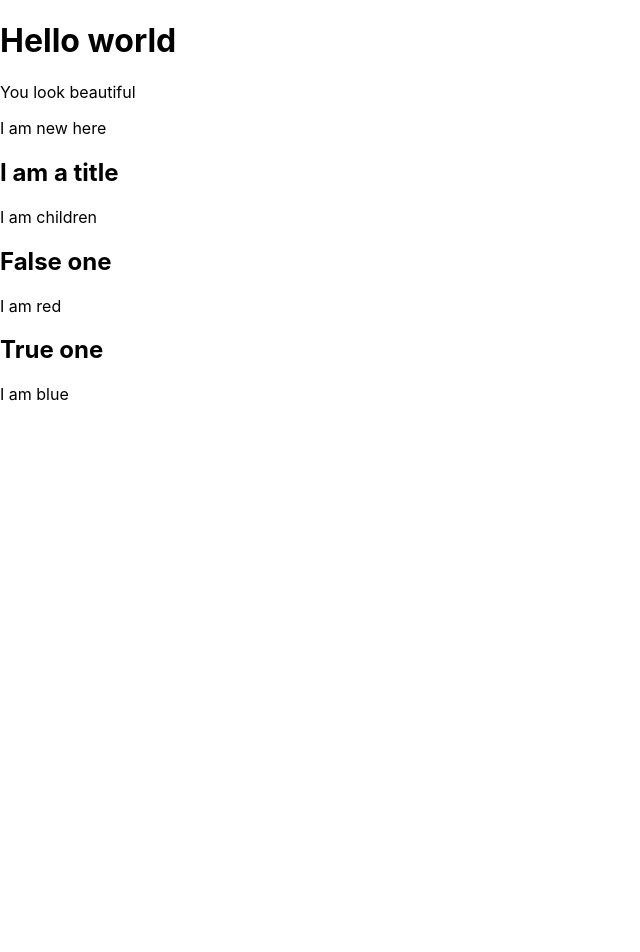
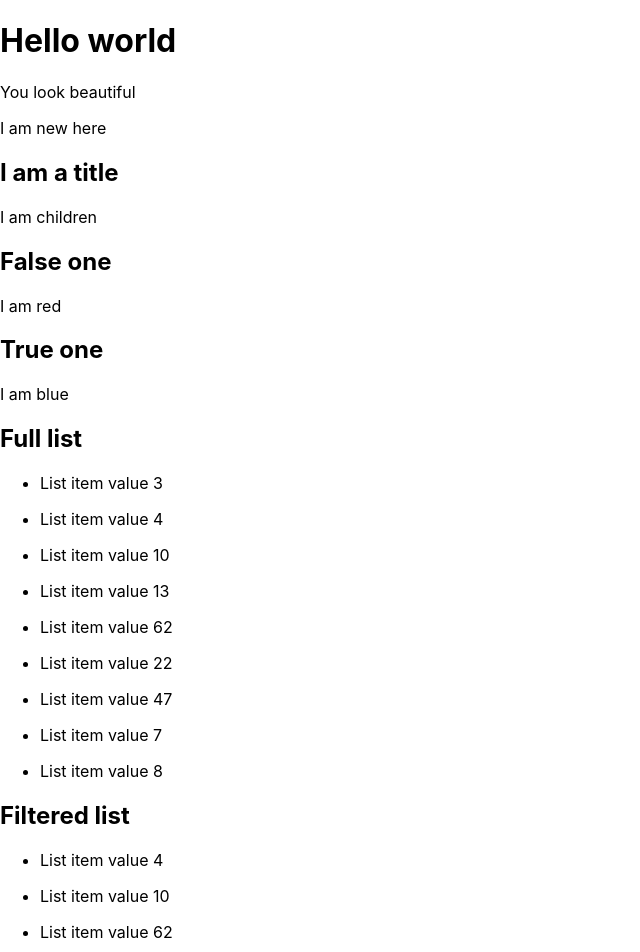
Before and after one commit to aldask/react-fundamentals, a React (Create React App) app in the folder react-fundamentals/: page / in a window 1280 px wide. Shown: the top 952 px of the page, without its empty margins (0-640 px from the left). Before the commit the page ends 800 px from the top, so only its background shows below. Built offline with nearby package versions, Linux system fonts and the light colour scheme.

Commit message:
lists rendering

```diff
--- a/react-fundamentals/src/App.js
+++ b/react-fundamentals/src/App.js
@@ -3,9 +3,23 @@
 import ChildrenWithTitle from './ChildrenWithTitle';
 import { FirstReactComponent } from './FirstReactComponent';
 import ConditionalRenderingComponent from './ConditionalRenderingComponent';
+import listForRender from './RenderingLists';
 
 
 function App() {
+  const notFiltered = listForRender.map((item) => (
+    <ul key={item.value}>
+      <li>{item.name}</li>
+    </ul>
+  ));
+
+  const filteredItems = listForRender.filter(item => item.value % 2 === 0);
+  const filtered = filteredItems.map((item) => (
+    <ul key={item.value}>
+      <li>{item.name}</li>
+    </ul>
+  ));
+
   return (
     <div>
       <h1>Hello world</h1>
@@ -21,6 +35,14 @@
       <h2>True one</h2>
       <ConditionalRenderingComponent
         isBlue = {true}/>
+      <section>
+        <h1>Full list</h1>
+        {notFiltered}
+      </section>
+      <section>
+        <h1>Filtered list</h1>
+        {filtered}
+      </section>
     </div>
   );
 }
--- /dev/null
+++ b/react-fundamentals/src/RenderingLists.jsx
@@ -0,0 +1,13 @@
+const listForRender = [
+    { value: 3, name: "List item value 3" },
+    { value: 4, name: "List item value 4" },
+    { value: 10, name: "List item value 10" },
+    { value: 13, name: "List item value 13" },
+    { value: 62, name: "List item value 62" },
+    { value: 22, name: "List item value 22" },
+    { value: 47, name: "List item value 47" },
+    { value: 7, name: "List item value 7" },
+    { value: 8, name: "List item value 8" },
+  ];
+
+  export default listForRender;
```
